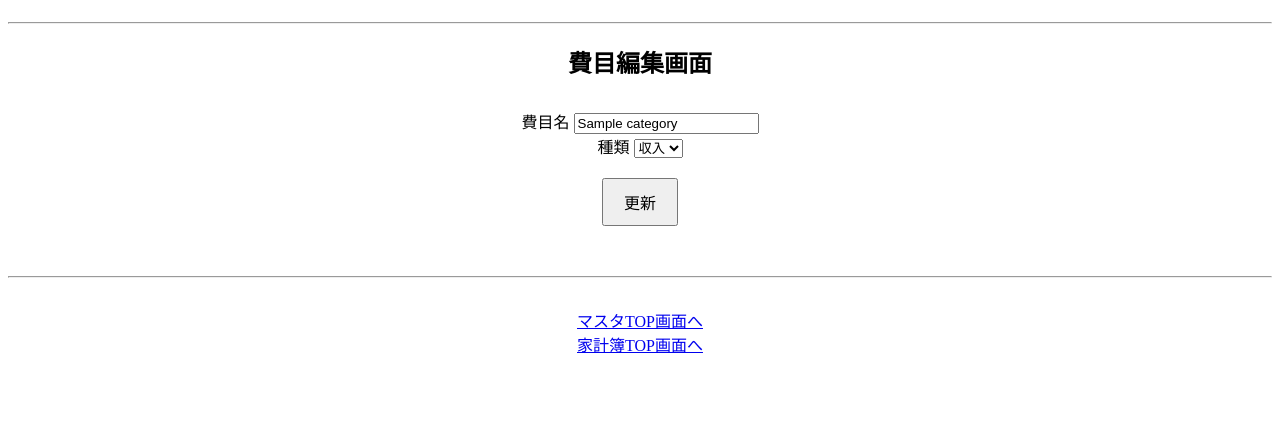
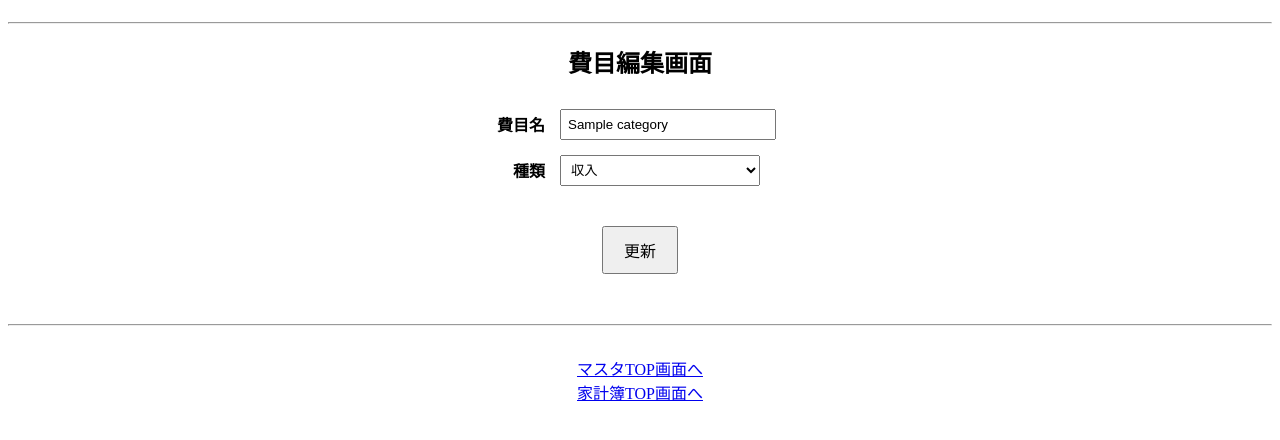
Before and after one commit to makotom1115/kakeibo-app, a Flask app: page /master/category/edit/1 in a window 1280 px wide. Shown: the part 67-507 px from the top of the page. Run offline with Flask 3, Linux system fonts and the light colour scheme; the visitor is signed in with stand-in values (Sample User, id 1); tables that the repository leaves empty hold one stand-in row (values such as "Sample post").

Commit message:
Update style.css

```diff
--- a/static/css/style.css
+++ b/static/css/style.css
@@ -314,6 +314,39 @@ input[type="file"] {
 }
 
 /* ==================================
+   マスタ編集
+================================== */
+
+.edit-form {
+    width: 350px;
+    margin: 0 auto;
+}
+
+.form-row {
+    display: flex;
+    align-items: center;
+    margin-bottom: 15px;
+}
+
+.form-row label {
+    width: 80px;
+    font-weight: bold;
+    text-align: right;
+    margin-right: 15px;
+}
+
+.form-row input,
+.form-row select {
+    width: 200px;
+    padding: 6px;
+}
+
+.form-button {
+    text-align: center;
+    margin-top: 20px;
+}
+
+/* ==================================
    レスポンシブ
 ================================== */
 
```
